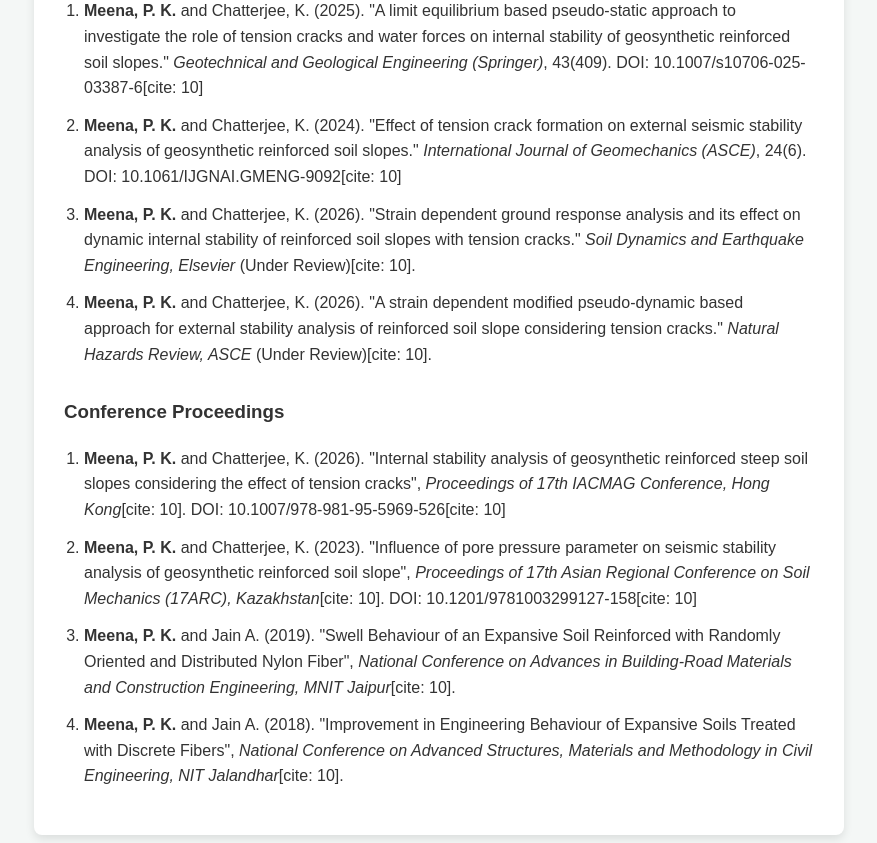
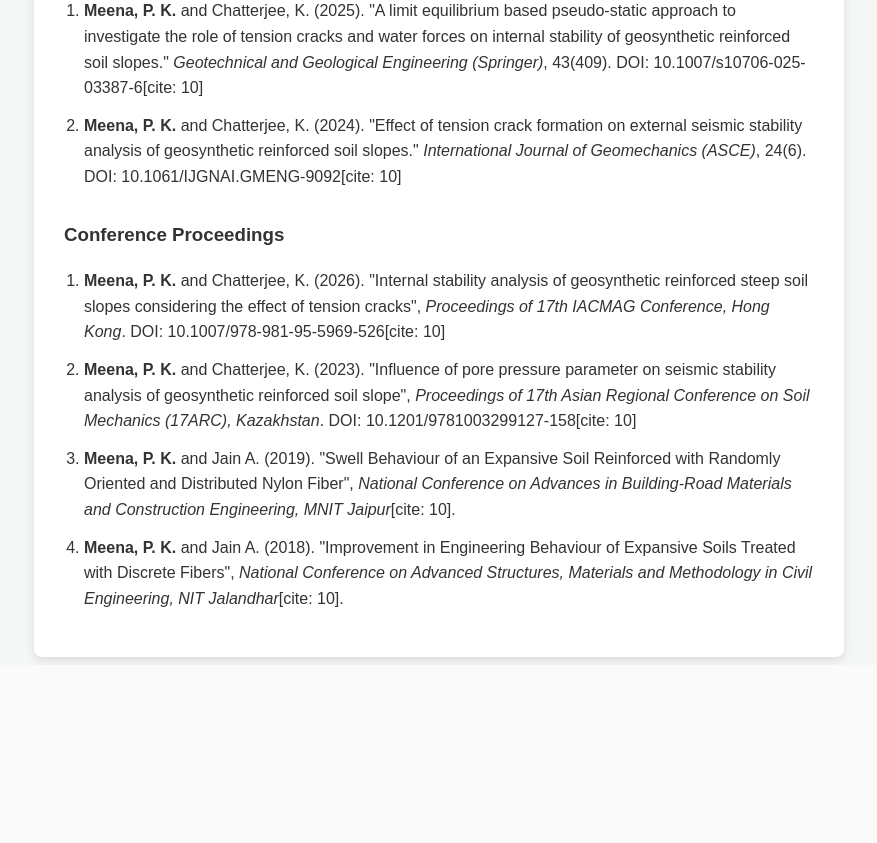
Before and after one commit to pkm7814/my-professional-website, a Flask app: page /publications in a window 1280 px wide. Shown: the part 430-1273 px from the top of the page, without its empty margins (201-1078 px from the left). After the commit the page ends 1093 px from the top, so only its background shows below. Run offline with Flask 3, Linux system fonts and the light colour scheme.

Commit message:
Remove under review papers and fix publications page

```diff
--- a/templates/publications.html
+++ b/templates/publications.html
@@ -34,21 +34,15 @@
                 <li style="margin-bottom: 12px;">
                     <strong>Meena, P. K.</strong> and Chatterjee, K. (2024). "Effect of tension crack formation on external seismic stability analysis of geosynthetic reinforced soil slopes." <em>International Journal of Geomechanics (ASCE)</em>, 24(6). DOI: 10.1061/IJGNAI.GMENG-9092[cite: 10]
                 </li>
-                <li style="margin-bottom: 12px;">
-                    <strong>Meena, P. K.</strong> and Chatterjee, K. (2026). "Strain dependent ground response analysis and its effect on dynamic internal stability of reinforced soil slopes with tension cracks." <em>Soil Dynamics and Earthquake Engineering, Elsevier</em> (Under Review)[cite: 10].
-                </li>
-                <li style="margin-bottom: 12px;">
-                    <strong>Meena, P. K.</strong> and Chatterjee, K. (2026). "A strain dependent modified pseudo-dynamic based approach for external stability analysis of reinforced soil slope considering tension cracks." <em>Natural Hazards Review, ASCE</em> (Under Review)[cite: 10].
-                </li>
             </ol>
 
             <h3 style="margin-top: 30px;">Conference Proceedings</h3>
             <ol style="padding-left: 20px;">
                 <li style="margin-bottom: 12px;">
-                    <strong>Meena, P. K.</strong> and Chatterjee, K. (2026). "Internal stability analysis of geosynthetic reinforced steep soil slopes considering the effect of tension cracks", <em>Proceedings of 17th IACMAG Conference, Hong Kong</em>[cite: 10]. DOI: 10.1007/978-981-95-5969-526[cite: 10]
+                    <strong>Meena, P. K.</strong> and Chatterjee, K. (2026). "Internal stability analysis of geosynthetic reinforced steep soil slopes considering the effect of tension cracks", <em>Proceedings of 17th IACMAG Conference, Hong Kong</em>. DOI: 10.1007/978-981-95-5969-526[cite: 10]
                 </li>
                 <li style="margin-bottom: 12px;">
-                    <strong>Meena, P. K.</strong> and Chatterjee, K. (2023). "Influence of pore pressure parameter on seismic stability analysis of geosynthetic reinforced soil slope", <em>Proceedings of 17th Asian Regional Conference on Soil Mechanics (17ARC), Kazakhstan</em>[cite: 10]. DOI: 10.1201/9781003299127-158[cite: 10]
+                    <strong>Meena, P. K.</strong> and Chatterjee, K. (2023). "Influence of pore pressure parameter on seismic stability analysis of geosynthetic reinforced soil slope", <em>Proceedings of 17th Asian Regional Conference on Soil Mechanics (17ARC), Kazakhstan</em>. DOI: 10.1201/9781003299127-158[cite: 10]
                 </li>
                 <li style="margin-bottom: 12px;">
                     <strong>Meena, P. K.</strong> and Jain A. (2019). "Swell Behaviour of an Expansive Soil Reinforced with Randomly Oriented and Distributed Nylon Fiber", <em>National Conference on Advances in Building-Road Materials and Construction Engineering, MNIT Jaipur</em>[cite: 10].
```
Also changed, not shown: 1 other file.
